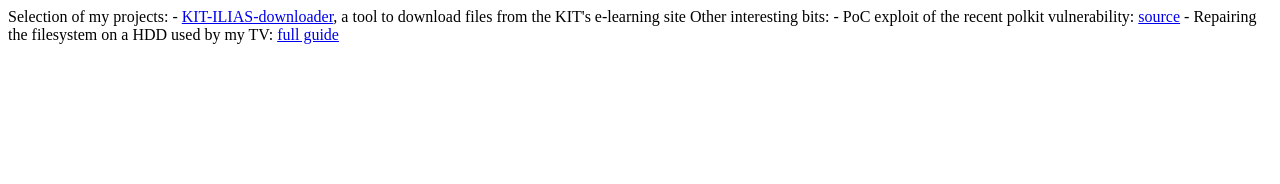
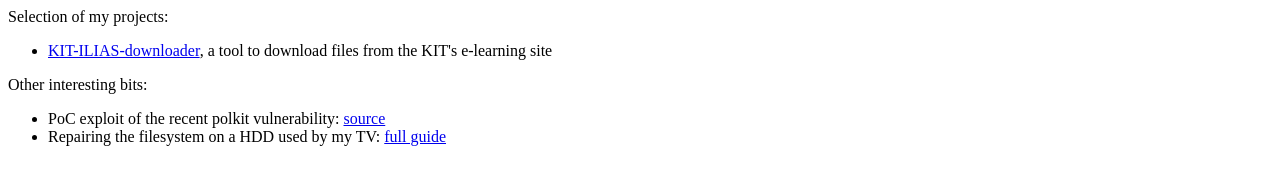
Before and after one commit to FliegendeWurst/fliegendewurst.github.io, a plain HTML site: page index.html in a window 1280 px wide. Drawn offline with Linux system fonts and the light colour scheme.

Commit message:
Formatting

```diff
--- a/index.html
+++ b/index.html
@@ -1,8 +1,12 @@
 Selection of my projects:
 
-- <a href="https://github.com/FliegendeWurst/KIT-ILIAS-downloader">KIT-ILIAS-downloader</a>, a tool to download files from the KIT's e-learning site
+<ul>
+<li> <a href="https://github.com/FliegendeWurst/KIT-ILIAS-downloader">KIT-ILIAS-downloader</a>, a tool to download files from the KIT's e-learning site </li>
+</ul>
 
 Other interesting bits:
 
-- PoC exploit of the recent polkit vulnerability: <a href="https://gist.github.com/FliegendeWurst/e1fab2d192d5adb504e71488ef199183">source</a>
-- Repairing the filesystem on a HDD used by my TV: <a href="https://gist.github.com/FliegendeWurst/6548c71a0f21a60183dbdd2bb7be16db">full guide</a>
+<ul>
+<li> PoC exploit of the recent polkit vulnerability: <a href="https://gist.github.com/FliegendeWurst/e1fab2d192d5adb504e71488ef199183">source</a> </li>
+<li> Repairing the filesystem on a HDD used by my TV: <a href="https://gist.github.com/FliegendeWurst/6548c71a0f21a60183dbdd2bb7be16db">full guide</a> </li>
+</ul>
```
